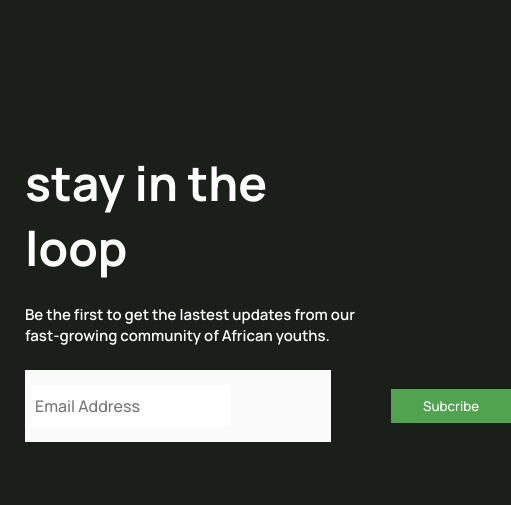
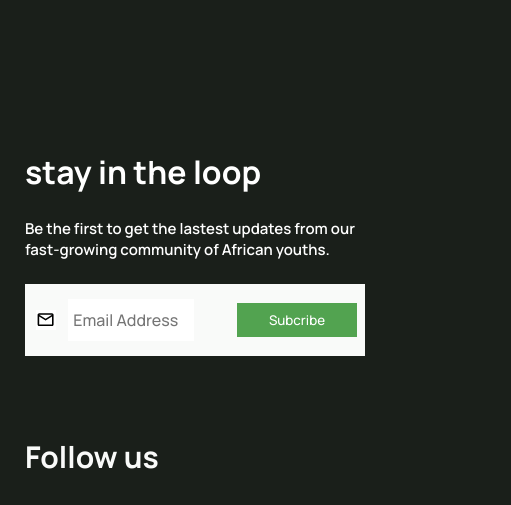
Before and after one commit to DarkXerXerS/BootCamp-Project, a plain HTML site: page index.html in a window 390 px wide. Shown: the top 505 px of the page, 511 px wide, since content can reach past the window. Drawn offline with Linux system fonts and the light colour scheme.

Commit message:
mobile view

```diff
--- a/style.css
+++ b/style.css
@@ -53,12 +53,6 @@ header p {
   width: 90%;
   padding: 15px 5px;
   background-color: rgb(249, 250, 249);
-  /* margin: 0 auto; */
-  /* height: 55px; */
-  /* background-color: #fff; */
-  /* gap: 100px; */
-  /* margin-bottom: 90px; */
-  /* background-color: red; */
 }
 
 .form input {
@@ -232,11 +226,40 @@ input[placeholder*="Email Address"] {
     display: flex;
     flex-direction: column;
     gap: 80px;
-    /* margin: 0px 90px; */
-
     justify-content: space-evenly;
-    /* gap: 20px 100px; */
-    /* border: solid 2px red; */
     flex-shrink: inherit;
   }
+
+  header h1 {
+    font-size: 2rem;
+    background-color: rgb(26, 31, 26);
+    color: white;
+  }
+
+  .form {
+    display: flex;
+    justify-content: space-around;
+    align-items: center;
+    width: 100%;
+    padding: 15px 5px;
+    background-color: rgb(249, 250, 249);
+  }
+
+  .form input {
+    width: 38%;
+  }
+
+  .submit {
+    padding: 0.5rem 2rem;
+    position: absolute;
+    right: 33px;
+    /* margin-left: 10px; */
+    /* padding-right: 30px; */
+    text-align: center;
+    color: white;
+    background-color: rgb(82, 163, 80);
+    border: none;
+    cursor: pointer;
+  }
+
 }
```
